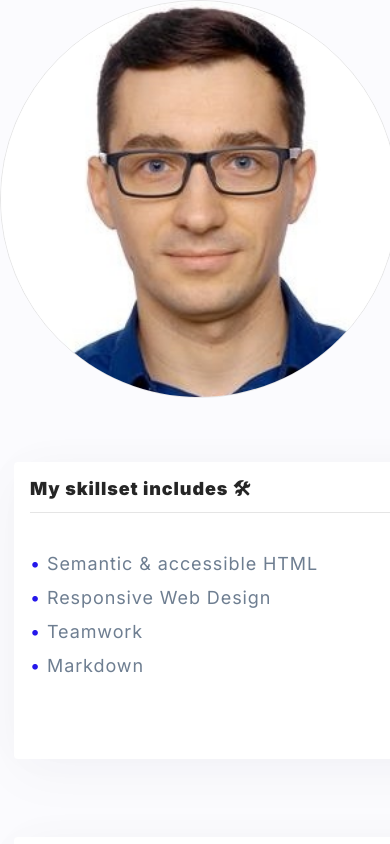
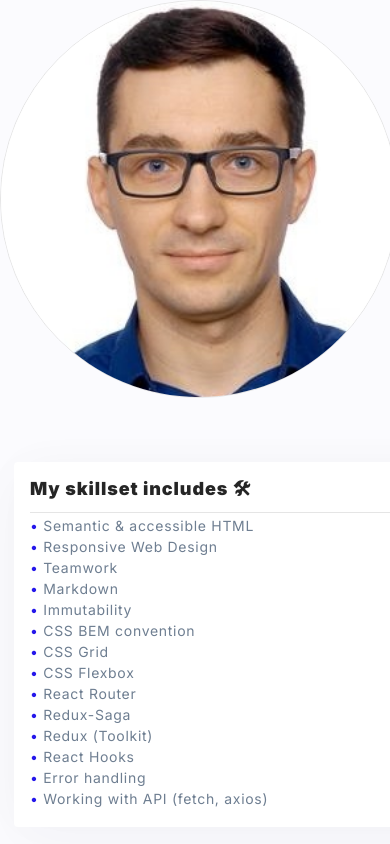
Before and after one commit to q270311/personal-homepage, a React (Create React App) app: page / in a window 390 px wide. Shown: the top 844 px of the page. Built offline with nearby package versions, Linux system fonts and the light colour scheme.

Commit message:
media query to list and listy item added

```diff
--- a/src/features/Set/styled.js
+++ b/src/features/Set/styled.js
@@ -7,12 +7,13 @@ export const Ul = styled.ul`
     padding: 0px;
 
     @media (max-width: ${({ theme }) => theme.breakpoint.mobileMax}px) {
+        column-count: 1;
+        margin: 0px;
     }
 `;
 export const Li = styled.li`
     padding:0px;
     margin:4px 0px;
-    font-style: normal;
     font-weight: 400;
     font-size: 18px;
     line-height: 30px;
@@ -29,5 +30,7 @@ export const Li = styled.li`
     `};
 
     @media (max-width: ${({ theme }) => theme.breakpoint.mobileMax}px) {
+        font-size: 14px;
+        line-height: 17px;
     }
 `;
```
